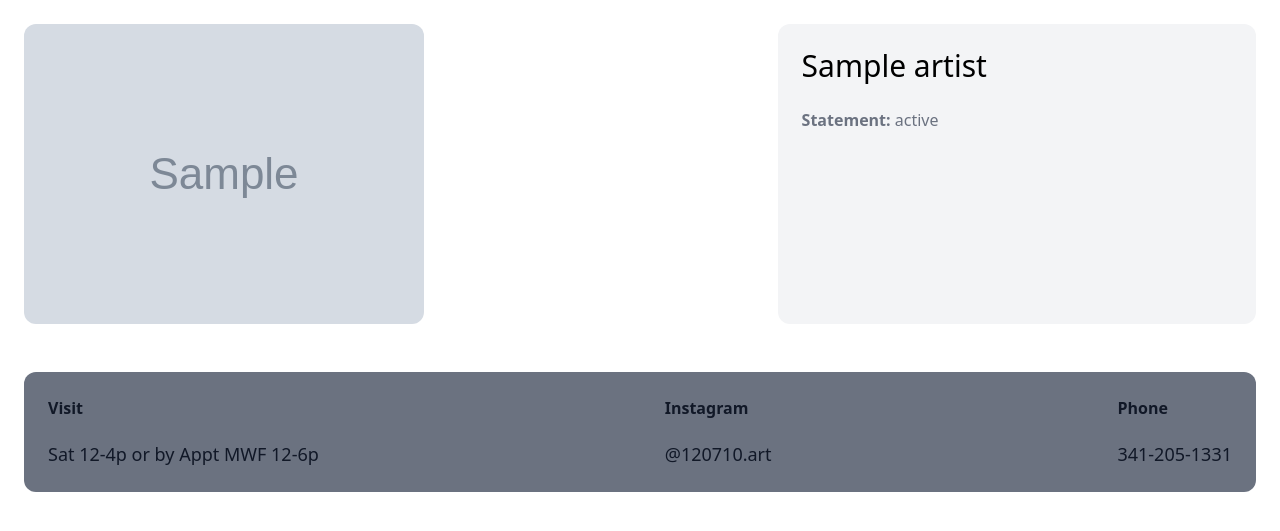
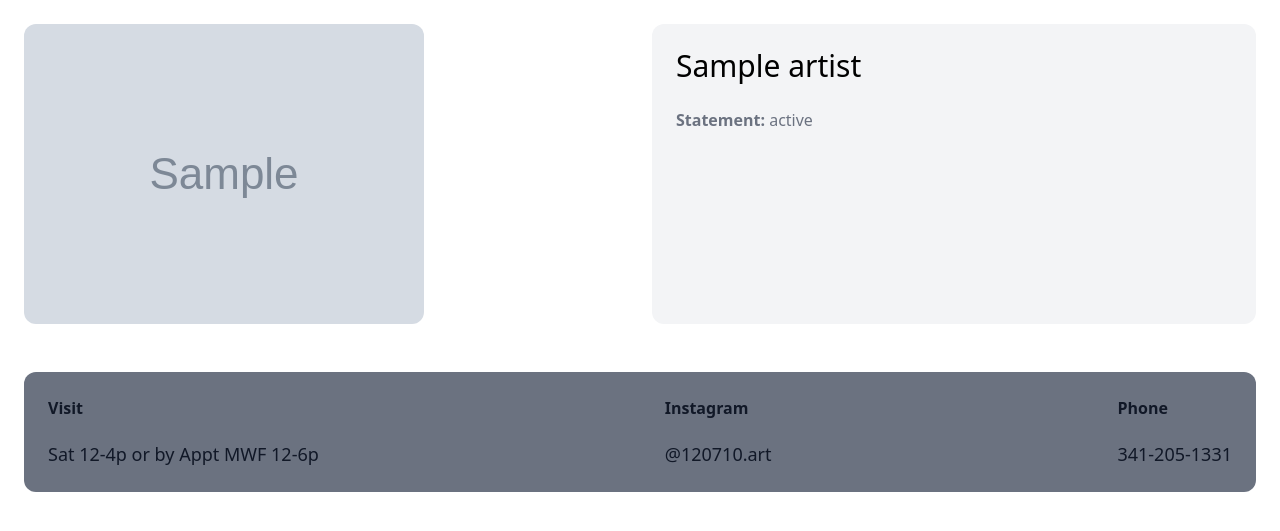
Before and after one commit to jackbackrack/120710-django, a Django app: page /pieces/shows/pieces/artists/1/ in a window 1280 px wide. Shown: the top 531 px of the page. Run offline with Django 4.2, Linux system fonts and the light colour scheme; tables that the repository leaves empty hold one stand-in row (values such as "Sample post"); grey boxes marked "Sample" are stand-in pictures; some libraries are stand-ins or nearby versions.

Commit message:
tweak artist detail

```diff
--- a/piece/templates/piece/artist_detail.html
+++ b/piece/templates/piece/artist_detail.html
@@ -3,8 +3,8 @@
 {% block title %}{{ artist.name }}{% endblock %}
 
 {% block content %}
-<div class="grid grid-cols-5 gap-6">
-  <div class="col-span-3">
+<div class="grid grid-cols-4 gap-6">
+  <div class="col-span-2">
     <img src="{{ artist.image.url }}" class="rounded-xl ">
   </div>
   <div class="col-span-2 p-6 bg-gray-100 rounded-xl">
```
